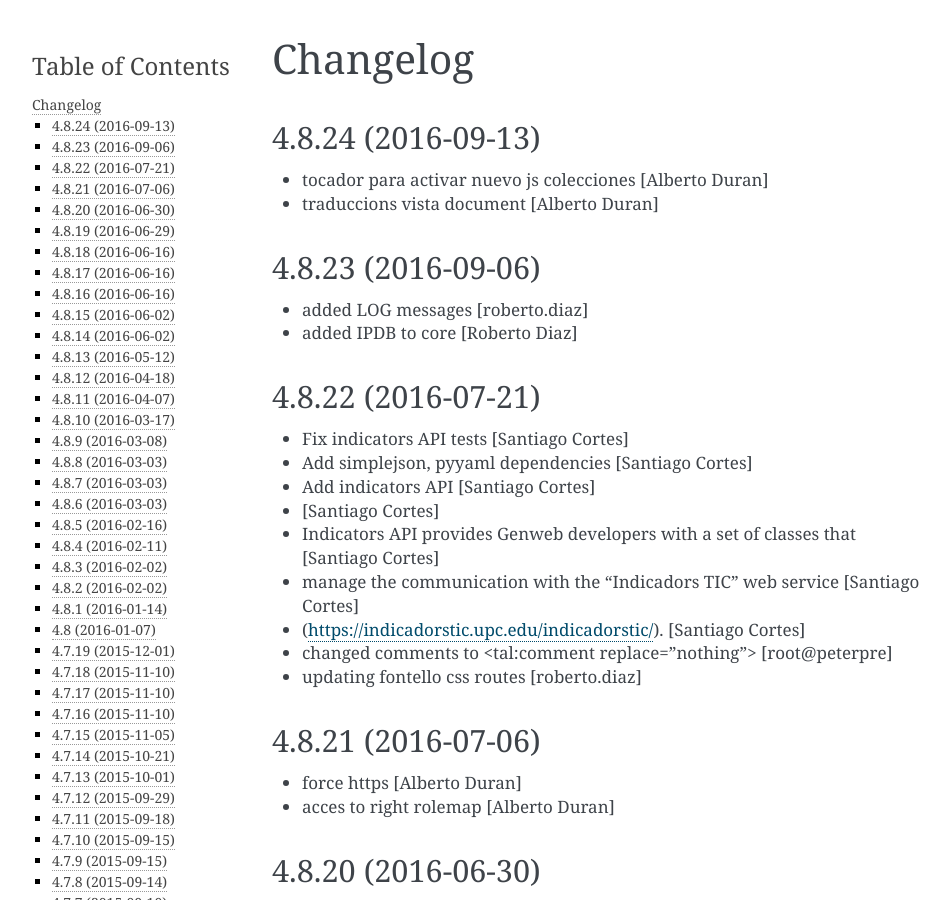
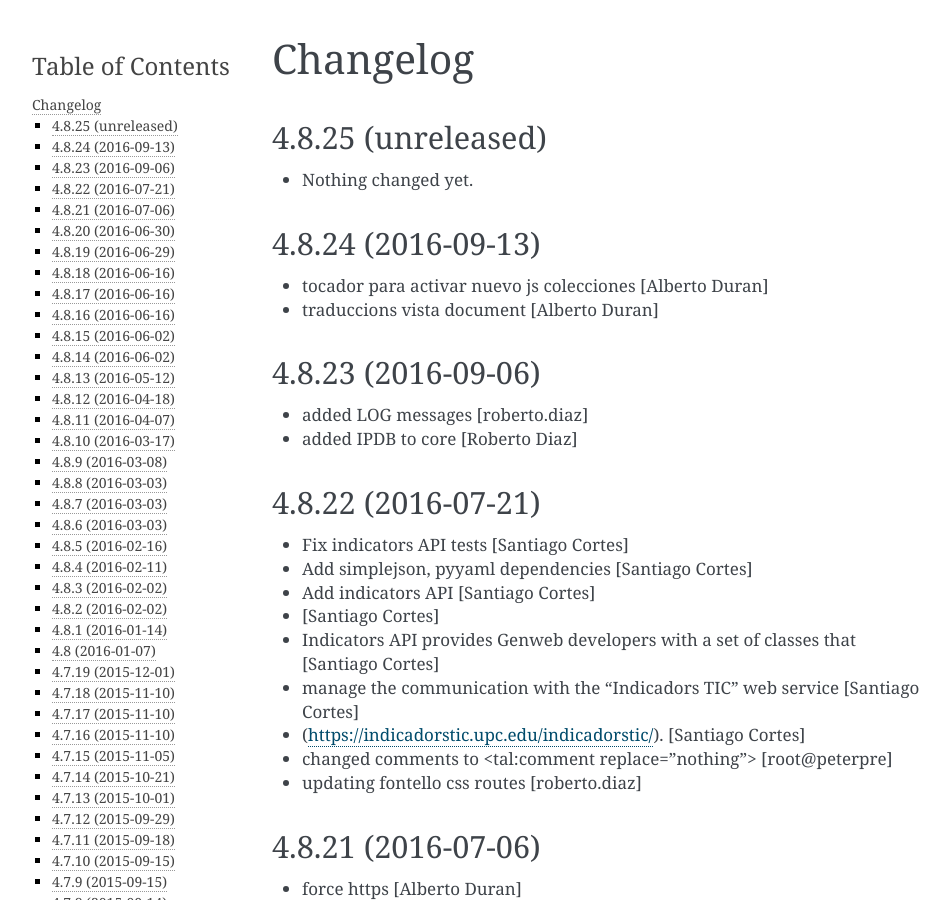
Before and after one commit to UPCnet/genweb.core, a Sphinx documentation site: the page built from docs/HISTORY.rst, in a window 1280 px wide and 900 px high. Shown: the whole window, without its empty margins (148-1098 px from the left). Built offline with Sphinx 7.4.7, drawn with Linux system fonts in a browser that asks for light colours.

Commit message:
Back to development: 4.8.25

```diff
--- a/docs/HISTORY.rst
+++ b/docs/HISTORY.rst
@@ -1,5 +1,11 @@
 Changelog
 =========
+
+4.8.25 (unreleased)
+-------------------
+
+- Nothing changed yet.
+
 
 4.8.24 (2016-09-13)
 -------------------
--- a/setup.py
+++ b/setup.py
@@ -1,7 +1,7 @@
 from setuptools import setup, find_packages
 import os
 
-version = '4.8.24'
+version = '4.8.25.dev0'
 
 README = open('README.rst').read()
 HISTORY = open(os.path.join('docs', 'HISTORY.rst')).read()
```
